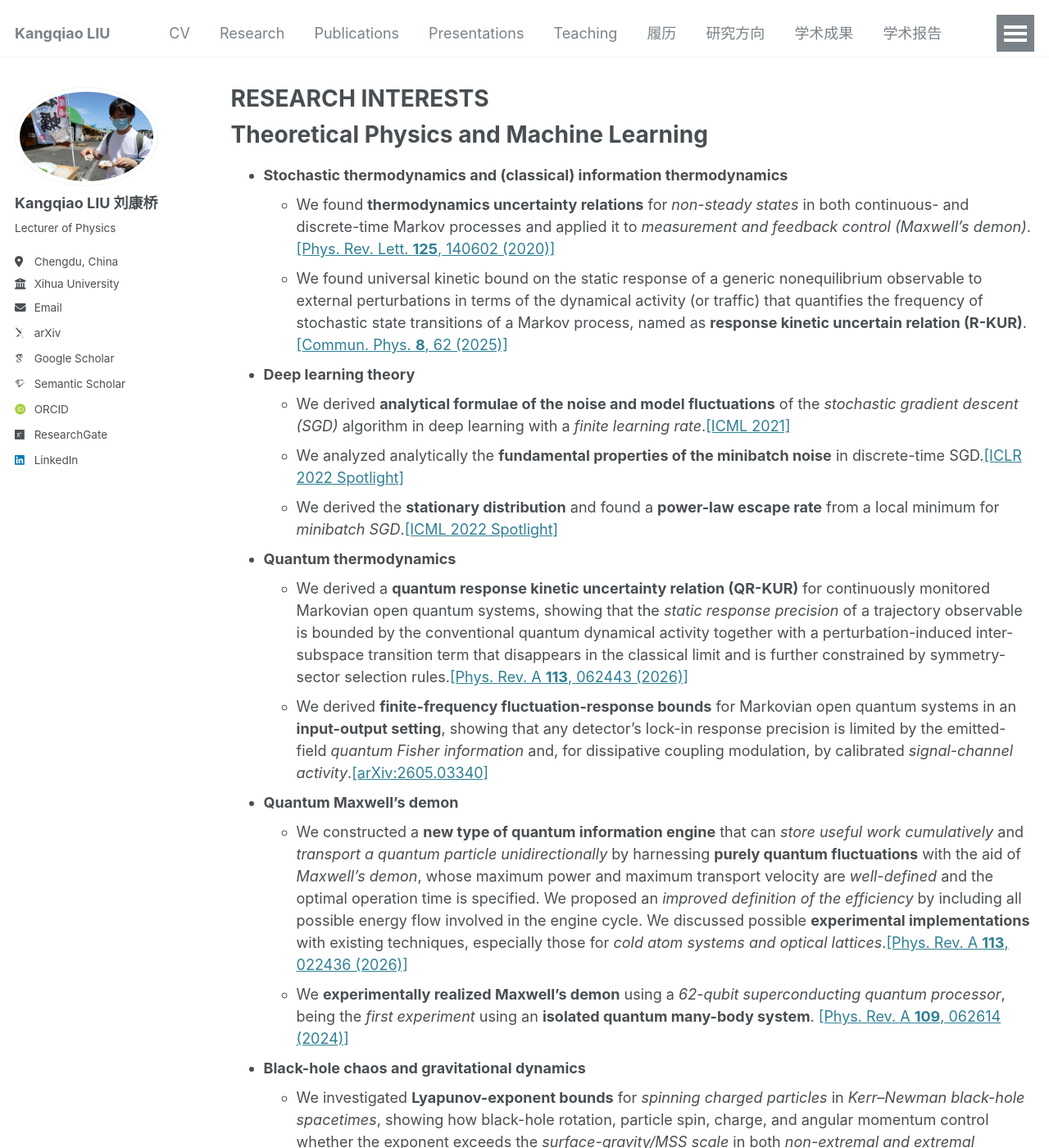
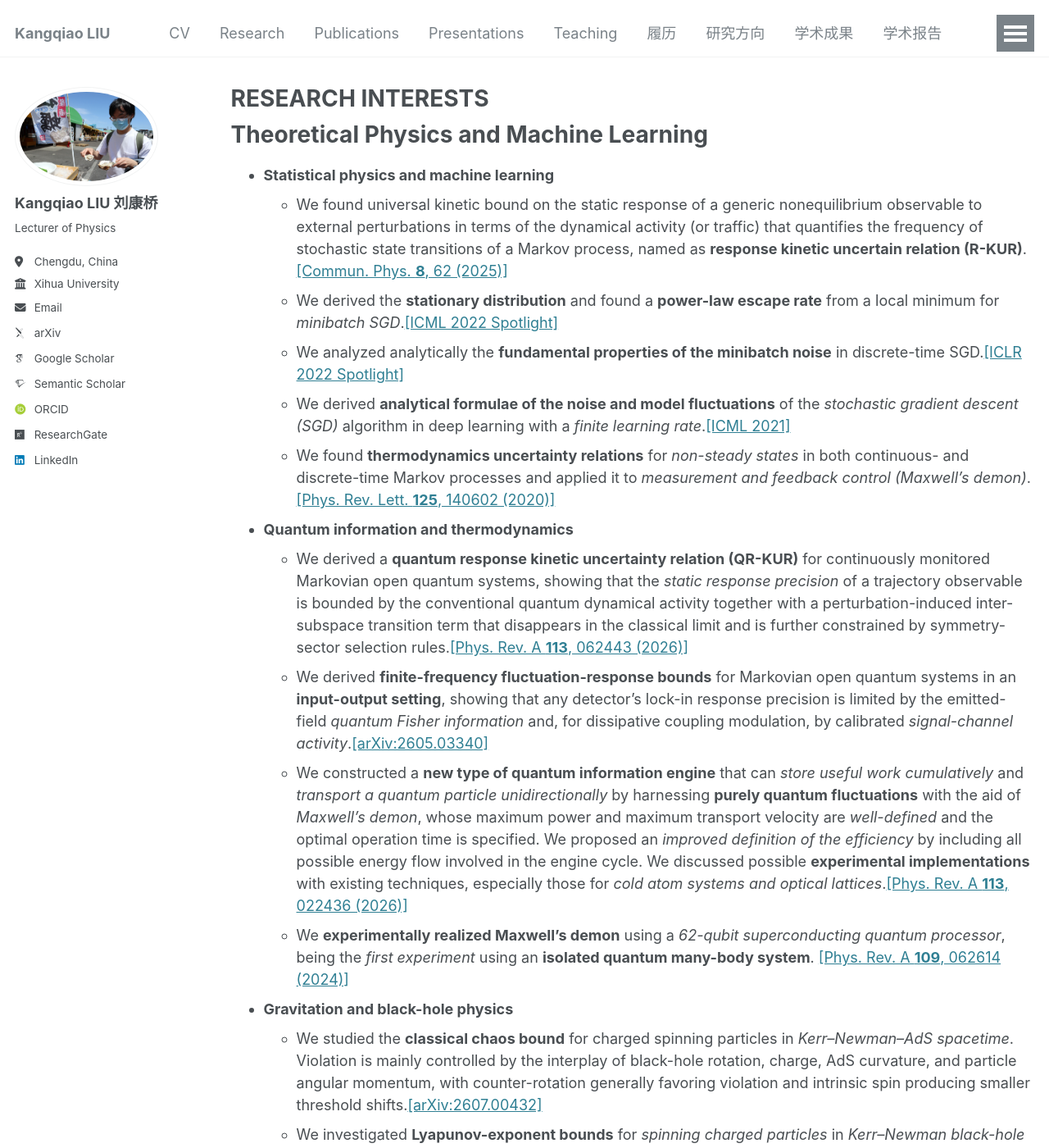
Before and after one commit to KangqiaoLiu/KangqiaoLiu.github.io, a Jekyll site: the page built from _pages/research.md, in a window 1280 px wide and 1400 px high. Shown: the whole window at 82% size. Built offline with Jekyll 4.4.1, drawn with Linux system fonts in a browser that asks for light colours; some web fonts are replaced; some of the changed text lies outside the part shown.

Commit message:
Update research.md

```diff
--- a/_pages/research.md
+++ b/_pages/research.md
@@ -11,23 +11,23 @@ redirect_from:
 
 # **Theoretical Physics and Machine Learning**
 
-* **Stochastic thermodynamics and (classical) information thermodynamics**
+* **Statistical physics and machine learning**
+  * We found universal kinetic bound on the static response of a generic nonequilibrium observable to external perturbations in terms of the dynamical activity (or traffic) that quantifies the frequency of stochastic state transitions of a Markov process, named as **response kinetic uncertain relation (R-KUR)**.[[Commun. Phys. **8**, 62 (2025)]](https://www.nature.com/articles/s42005-025-01982-w)
+  * We derived the **stationary distribution** and found a **power-law escape rate** from a local minimum for *minibatch SGD*.[[ICML 2022 Spotlight]](https://proceedings.mlr.press/v162/mori22a.html)
+  * We analyzed analytically the **fundamental properties of the minibatch noise** in discrete-time SGD.[[ICLR 2022 Spotlight]](https://openreview.net/forum?id=uorVGbWV5sw)
+  * We derived **analytical formulae of the noise and model fluctuations** of the *stochastic gradient descent (SGD)* algorithm in deep learning with a *finite learning rate*.[[ICML 2021]](http://proceedings.mlr.press/v139/liu21ad.html)
   * We found **thermodynamics uncertainty relations** for *non-steady states* in both continuous- and discrete-time Markov processes and applied it to *measurement and feedback control (Maxwell's demon)*.[[Phys. Rev. Lett. **125**, 140602 (2020)]](https://journals.aps.org/prl/abstract/10.1103/PhysRevLett.125.140602)
-  * We found universal kinetic bound on the static response of a generic nonequilibrium observable to external perturbations in terms of the dynamical activity (or traffic) that quantifies the frequency of stochastic state transitions of a Markov process, named as **response kinetic uncertain relation (R-KUR)**.[[Commun. Phys. **8**, 62 (2025)]](https://www.nature.com/articles/s42005-025-01982-w)
 
-* **Deep learning theory**
-  * We derived **analytical formulae of the noise and model fluctuations** of the *stochastic gradient descent (SGD)* algorithm in deep learning with a *finite learning rate*.[[ICML 2021]](http://proceedings.mlr.press/v139/liu21ad.html)
-  * We analyzed analytically the **fundamental properties of the minibatch noise** in discrete-time SGD.[[ICLR 2022 Spotlight]](https://openreview.net/forum?id=uorVGbWV5sw)
-  * We derived the **stationary distribution** and found a **power-law escape rate** from a local minimum for *minibatch SGD*.[[ICML 2022 Spotlight]](https://proceedings.mlr.press/v162/mori22a.html)
-
-* **Quantum thermodynamics**
+* **Quantum information and thermodynamics**
   * We derived a **quantum response kinetic uncertainty relation (QR-KUR)** for continuously monitored Markovian open quantum systems, showing that the *static response precision* of a trajectory observable is bounded by the conventional quantum dynamical activity together with a perturbation-induced inter-subspace transition term that disappears in the classical limit and is further constrained by symmetry-sector selection rules.[[Phys. Rev. A **113**, 062443 (2026)]](https://arxiv.org/abs/2501.04895)
   * We derived **finite-frequency fluctuation-response bounds** for Markovian open quantum systems in an **input-output setting**, showing that any detector’s lock-in response precision is limited by the emitted-field *quantum Fisher information* and, for dissipative coupling modulation, by calibrated *signal-channel activity*.[[arXiv:2605.03340]](https://arxiv.org/abs/2605.03340)
-
-* **Quantum Maxwell's demon**
   * We constructed a **new type of quantum information engine** that can *store useful work cumulatively* and *transport a quantum particle unidirectionally* by harnessing **purely quantum fluctuations** with the aid of *Maxwell's demon*, whose maximum power and maximum transport velocity are *well-defined* and the optimal operation time is specified. We proposed an *improved definition of the efficiency* by including all possible energy flow involved in the engine cycle. We discussed possible **experimental implementations** with existing techniques, especially those for *cold atom systems and optical lattices*.[[Phys. Rev. A **113**, 022436 (2026)]](https://journals.aps.org/pra/abstract/10.1103/rhvv-yd6w)
   * We **experimentally realized Maxwell's demon** using a *62-qubit superconducting quantum processor*, being the *first experiment* using an **isolated quantum many-body system**. [[Phys. Rev. A **109**, 062614 (2024)]](https://journals.aps.org/pra/abstract/10.1103/PhysRevA.109.062614)
 
-* **Black-hole chaos and gravitational dynamics**
+* **Gravitation and black-hole physics**
+  * We studied the **classical chaos bound** for charged spinning particles in *Kerr–Newman–AdS spacetime*. Violation is mainly controlled by the interplay of black-hole rotation, charge, AdS curvature, and particle angular momentum, with counter-rotation generally favoring violation and intrinsic spin producing smaller threshold shifts.[[arXiv:2607.00432]](https://arxiv.org/abs/2607.00432)
   * We investigated **Lyapunov-exponent bounds** for *spinning charged particles* in *Kerr–Newman black-hole spacetimes*, showing how black-hole rotation, particle spin, charge, and angular momentum control whether the exponent exceeds the *surface-gravity/MSS scale* in both *non-extremal and extremal* regimes.[[Eur. Phys. J. C **86**, 677 (2026)]](https://doi.org/10.1140/epjc/s10052-026-15894-8)
-  * We studied the **classical chaos bound** for charged spinning particles in *Kerr–Newman–AdS spacetime*. Violation is mainly controlled by the interplay of black-hole rotation, charge, AdS curvature, and particle angular momentum, with counter-rotation generally favoring violation and intrinsic spin producing smaller threshold shifts.[[arXiv:2607.00432]](https://arxiv.org/abs/2607.00432)
+
+ <!--
+  * We showed that the conjectured **square-root bound for quantum random access codes (QRACs)** fails in the standard density-operator model because classical random access codes with private randomness form an embedded diagonal-state subclass. The resulting counterexamples fill the full asymptotic interval between the square-root curve and **Nayak's entropy bound** at every fixed compression rate, and achieve order-optimal logarithmic qubit scaling at vanishing recovery bias.[[arXiv:XXXX.XXXXX]](https://arxiv.org/abs/XXXX.XXXXX)
+-->
```
